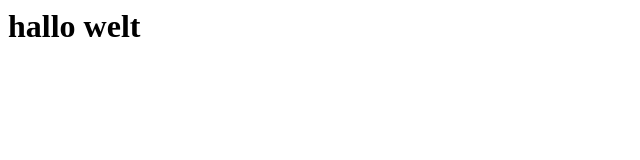
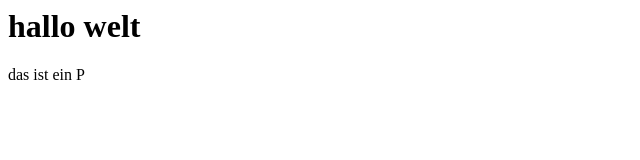
Before and after one commit to zungenmeister/zungenmeister.github.io, a plain HTML site: page index.html in a window 1280 px wide. Shown: the full height of the page, 0-640 px from the left. Drawn offline with Linux system fonts and the light colour scheme.

Commit message:
Update index.html

```diff
--- a/index.html
+++ b/index.html
@@ -1 +1,2 @@
 <h1>hallo welt</h1>
+<p>das ist ein P</p>
```
